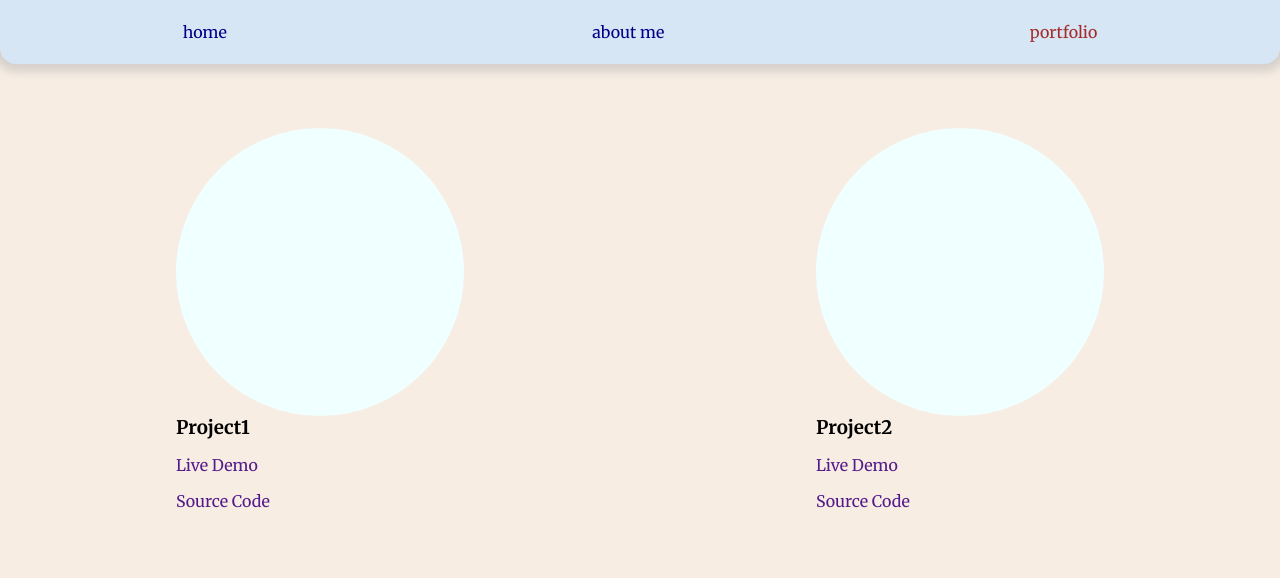
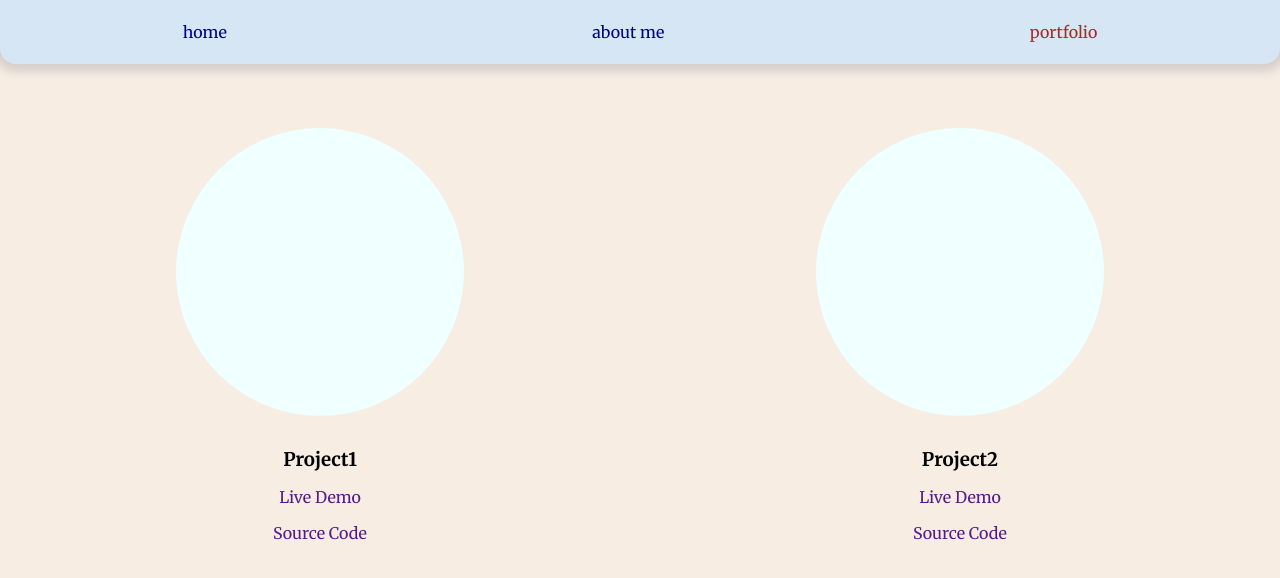
Before and after one commit to 231031/ExampleofPortfolio, a plain HTML site: page portfoliopage.html in a window 1280 px wide. Drawn offline with Linux system fonts and the light colour scheme.

Commit message:
Update portstyle.css

```diff
--- a/portstyle.css
+++ b/portstyle.css
@@ -30,6 +30,11 @@ nav a
     color: darkblue;
 }
 
+nav a:hover
+{
+    color:  darkcyan;
+}
+
 #port
 {
     color: brown;
@@ -48,13 +53,15 @@ nav a
     width: 50%;
     display: flex;
     flex-direction: column;
-    justify-content: center;
+    align-items: center;
+
 }
 
 .project1 a
 {
     text-decoration: none;
     margin-top: 1rem;
+
 }
 
 .project1 a:hover
@@ -65,9 +72,10 @@ nav a
 
 .project2
 {
+    width: 50%;
     display: flex;
     flex-direction: column;
-    justify-content: center;
+    align-items: center;
 }
 
 .project2 a
@@ -86,10 +94,7 @@ nav a
 {
     width: 18rem;
     height: 18rem;
-    display: flex;
-    flex-direction: row;
-    justify-content: center;
-
+    margin-bottom: 2rem;
     background-color: azure;
     border-radius: 10rem;
     overflow: hidden;
@@ -99,10 +104,7 @@ nav a
 {
     width: 18rem;
     height: 18rem;
-    display: flex;
-    flex-direction: row;
-    justify-content: center;
-
+    margin-bottom: 2rem;
     background-color: azure;
     border-radius: 10rem;
     overflow: hidden;
```
